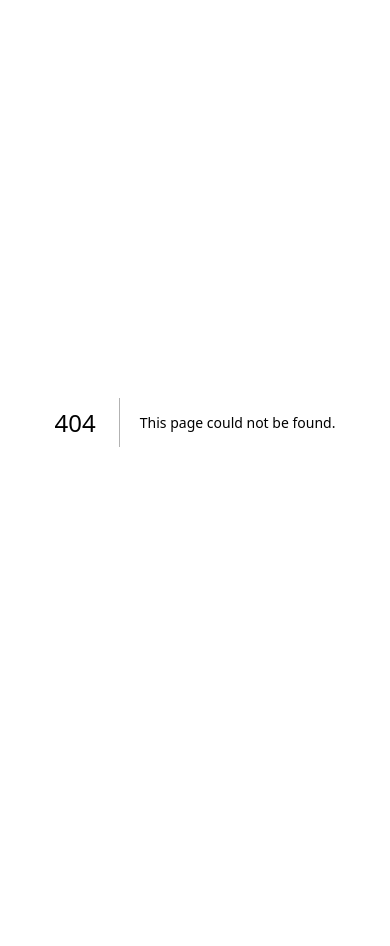
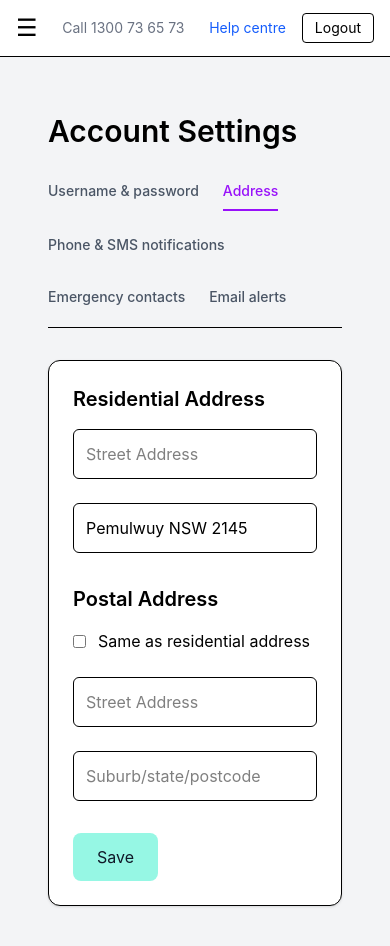
Before and after one commit to shreyatamse1-ship-it/ndis-frontend, a Next.js app: page /dashboard/account/address in a window 390 px wide. Before the commit this address had no page. Shown: the top 946 px of the page. Before the commit the page ends 844 px from the top, so only its background shows below. Built offline with nearby package versions, Linux system fonts and the light colour scheme.

Commit message:
responsive account page

```diff
--- /dev/null
+++ b/app/dashboard/account/address/page.tsx
@@ -0,0 +1,44 @@
+export default function AddressPage() {
+    return (
+        <div className="bg-white border rounded-xl shadow-sm p-6 md:p-8">
+
+            <h2 className="text-xl font-semibold mb-4">
+                Residential Address
+            </h2>
+
+            <input
+                className="w-full border rounded-md p-3 mb-6"
+                placeholder="Street Address"
+            />
+
+            <input
+                className="w-full border rounded-md p-3 mb-8"
+                defaultValue="Pemulwuy NSW 2145"
+            />
+
+            <h2 className="text-xl font-semibold mb-4">
+                Postal Address
+            </h2>
+
+            <label className="flex items-center gap-3 mb-6">
+                <input type="checkbox" />
+                Same as residential address
+            </label>
+
+            <input
+                className="w-full border rounded-md p-3 mb-6"
+                placeholder="Street Address"
+            />
+
+            <input
+                className="w-full border rounded-md p-3 mb-8"
+                placeholder="Suburb/state/postcode"
+            />
+
+            <button className="bg-teal-200 hover:bg-teal-500 text-gray-900 px-6 py-3 rounded-lg">
+                Save
+            </button>
+
+        </div>
+    )
+}
--- /dev/null
+++ b/app/dashboard/account/email-alerts/page.tsx
@@ -0,0 +1,24 @@
+export default function EmailAlerts() {
+    return (
+        <div className="bg-white border rounded-xl shadow-sm p-6 md:p-8 space-y-4">
+
+            {[
+                "agreements",
+                "posted jobs",
+                "messages",
+                "planned session reminder emails",
+                "support hours",
+            ].map((item, i) => (
+                <label key={i} className="flex items-center gap-3">
+                    <input type="checkbox" defaultChecked />
+                    I would like to receive emails about {item}.
+                </label>
+            ))}
+
+            <button className="bg-teal-200 hover:bg-teal-500 text-gray-900 px-6 py-3 rounded-lg mt-4">
+                Save
+            </button>
+
+        </div>
+    )
+}
--- /dev/null
+++ b/app/dashboard/account/emergency-contacts/page.tsx
@@ -0,0 +1,36 @@
+export default function EmergencyContacts() {
+    return (
+        <div className="bg-white border rounded-xl shadow-sm p-6 md:p-8">
+
+            <input
+                className="w-full border rounded-md p-3 mb-6"
+                placeholder="Contact's First Name"
+            />
+
+            <input
+                className="w-full border rounded-md p-3 mb-6"
+                placeholder="Contact's Last Name"
+            />
+
+            <input
+                className="w-full border rounded-md p-3 mb-6"
+                placeholder="Contact Number"
+            />
+
+            <select className="w-full border rounded-md p-3 mb-8">
+                <option value="">Select relationship</option>
+                <option>Partner / Spouse</option>
+                <option>Immediate Family</option>
+                <option>Extended Family</option>
+                <option>Legal Representative / Advocate</option>
+                <option>Approved Provider / Care Coordinator</option>
+                <option>Friend / Neighbour</option>
+            </select>
+
+            <button className="bg-teal-200 hover:bg-teal-500 text- px-6 py-3 rounded-lg">
+                Save
+            </button>
+
+        </div>
+    )
+}
--- /dev/null
+++ b/app/dashboard/account/layout.tsx
@@ -0,0 +1,61 @@
+"use client"
+
+import Link from "next/link"
+import { usePathname } from "next/navigation"
+
+export default function AccountLayout({ children }: { children: React.ReactNode }) {
+
+    const pathname = usePathname()
+
+    const tabClass = (path: string) =>
+        `pb-2 ${pathname === path
+            ? "text-purple-600 border-b-2 border-purple-600"
+            : "text-gray-600 hover:text-black"
+        }`
+
+    return (
+        <div className="w-full px-6 py-8">
+
+            <h1 className="text-3xl font-semibold mb-8">
+                Account Settings
+            </h1>
+
+            {/* Tabs */}
+            <div className="flex flex-wrap gap-6 border-b pb-3 mb-8 text-sm font-medium">
+
+                <Link href="/dashboard/account" className={tabClass("/dashboard/account")}>
+                    Username & password
+                </Link>
+
+                <Link href="/dashboard/account/address" className={tabClass("/dashboard/account/address")}>
+                    Address
+                </Link>
+
+                <Link
+                    href="/dashboard/account/phone-sms-notifications"
+                    className={tabClass("/dashboard/account/phone-sms-notifications")}
+                >
+                    Phone & SMS notifications
+                </Link>
+
+                <Link
+                    href="/dashboard/account/emergency-contacts"
+                    className={tabClass("/dashboard/account/emergency-contacts")}
+                >
+                    Emergency contacts
+                </Link>
+
+                <Link
+                    href="/dashboard/account/email-alerts"
+                    className={tabClass("/dashboard/account/email-alerts")}
+                >
+                    Email alerts
+                </Link>
+
+            </div>
+
+            {children}
+
+        </div>
+    )
+}
--- /dev/null
+++ b/app/dashboard/account/page.tsx
@@ -0,0 +1,48 @@
+"use client"
+
+import { useState } from "react"
+
+export default function AccountPage() {
+
+    const [showPassword, setShowPassword] = useState(false)
+
+    return (
+        <div className="bg-white border rounded-xl shadow-sm p-6 md:p-8">
+
+            <label className="block font-medium mb-2">Email</label>
+
+            <input
+                className="w-full border rounded-md p-3 mb-6"
+                defaultValue="avicole3@gmail.com"
+            />
+
+            <label className="block font-medium mb-2">Password</label>
+
+            <div className="flex border rounded-md overflow-hidden mb-6">
+                <input
+                    type={showPassword ? "text" : "password"}
+                    className="flex-1 p-3 outline-none"
+                />
+
+                <button
+                    onClick={() => setShowPassword(!showPassword)}
+                    className="px-4 text-purple-600"
+                >
+                    Show
+                </button>
+            </div>
+
+            <label className="block font-medium mb-2">Confirm password</label>
+
+            <input
+                type="password"
+                className="w-full border rounded-md p-3 mb-6"
+            />
+
+            <button className="bg-teal-200 hover:bg-teal-500 text-gray-900 px-6 py-3 rounded-lg">
+                Save
+            </button>
+
+        </div>
+    )
+}
--- /dev/null
+++ b/app/dashboard/account/phone-sms-notifications/page.tsx
@@ -0,0 +1,29 @@
+export default function PhoneSMSPage() {
+    return (
+        <div className="bg-white border rounded-xl shadow-sm p-6 md:p-8">
+
+            <label className="block font-medium mb-2">
+                Phone number
+            </label>
+
+            <input
+                className="w-full border rounded-md p-3 mb-6"
+                defaultValue="0412 345 670"
+            />
+
+            <p className="text-gray-600 mb-6">
+                The free Melora app is preferred for notifications.
+            </p>
+
+            <label className="flex items-center gap-3 mb-8">
+                <input type="checkbox" />
+                Receive SMS when notifications are sent
+            </label>
+
+            <button className="bg-teal-200 hover:bg-teal-500 text-gray-900 px-6 py-3 rounded-lg">
+                Save
+            </button>
+
+        </div>
+    )
+}
--- /dev/null
+++ b/app/dashboard/inbox/page.tsx
@@ -0,0 +1,36 @@
+import Image from "next/image"
+import Link from "next/link"
+
+export default function InboxPage() {
+    return (
+        <div className="w-full p-6">
+
+            <h1 className="text-2xl font-semibold mb-6">
+                Inbox
+            </h1>
+
+            <div className="bg-white border border-gray-200 rounded-xl shadow-sm p-8 flex flex-col items-center text-center min-h-[420px] justify-center">
+
+                <h2 className="text-xl font-semibold mb-3">
+                    Complete your account verification
+                </h2>
+
+                <p className="text-gray-600 max-w-lg mb-6">
+                    Complete your account verification and once it's approved,
+                    search for jobs in your area and message them about the
+                    support you provide.
+                </p>
+
+                <Link
+                    href="/dashboard/setup-account"
+                    className="bg-teal-200 text-gray-900 px-6 py-3 rounded-lg hover:bg-teal-500 transition mb-8"
+                >
+                    Complete now
+                </Link>
+
+
+
+            </div>
+        </div>
+    )
+}
--- a/components/layout/Sidebar.tsx
+++ b/components/layout/Sidebar.tsx
@@ -88,6 +88,7 @@ export default function Sidebar({ open, setOpen }: SidebarProps) {
                             </Link>
                         )
                     })}
+
                     <div className="border-t border-white/20 p-4 flex flex-col gap-3 text-sm">
 
                         <a
```
